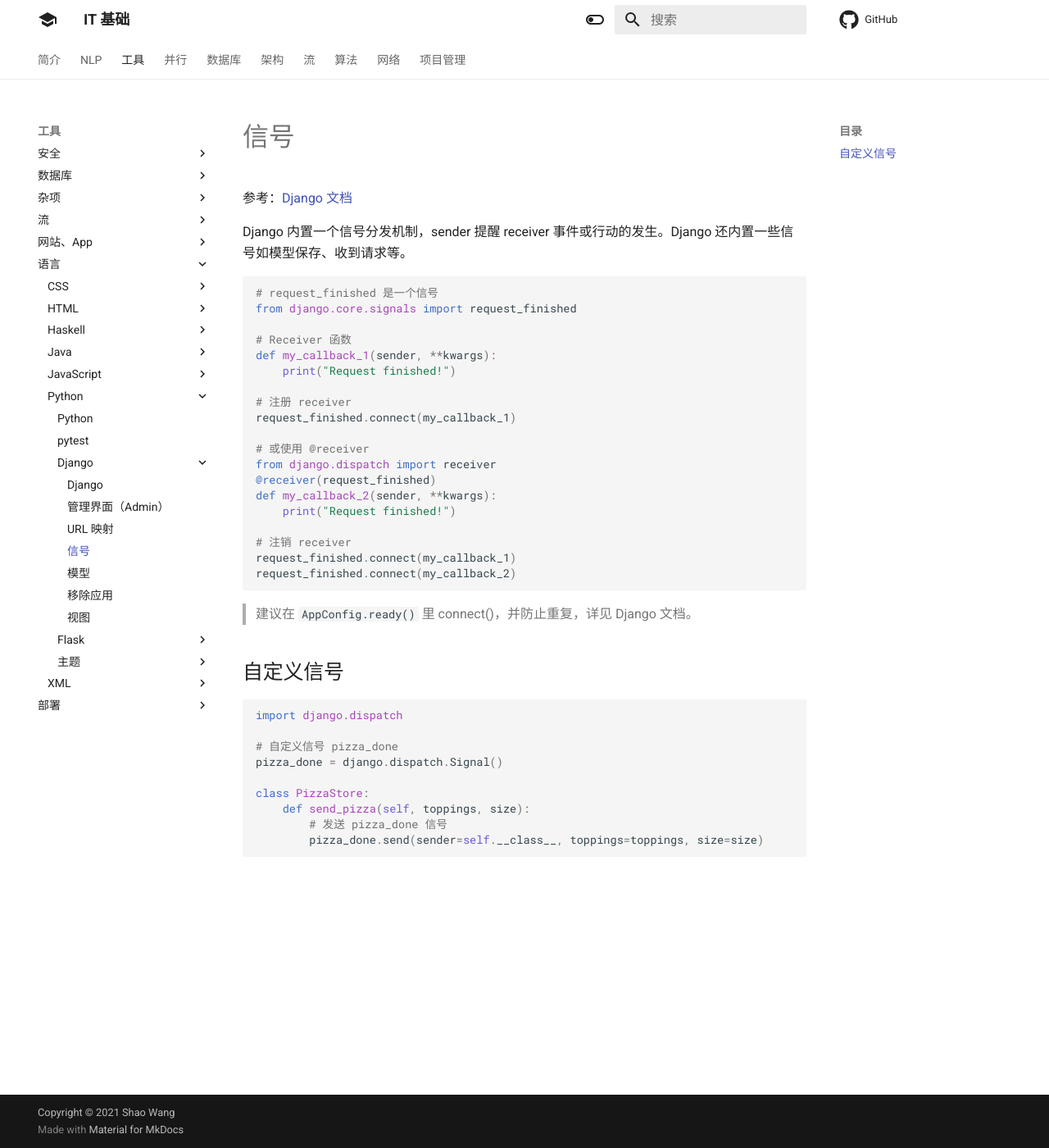
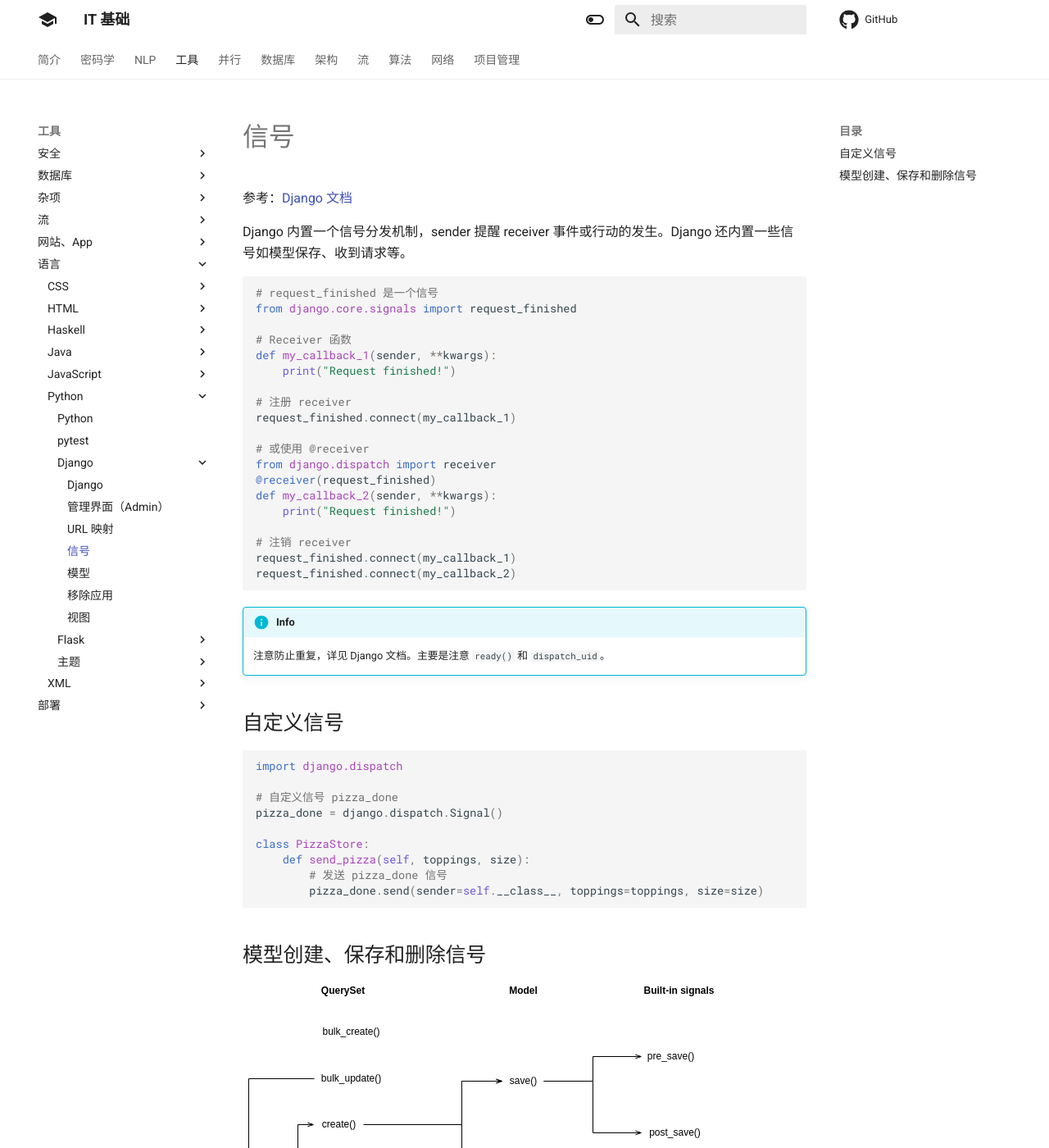
Before and after one commit to shao-wang-me/it-basics, an MkDocs documentation site: the page built from docs/工具/语言/Python/Django/信号.md, in a window 1280 px wide and 1400 px high. Shown: the whole window at 82% size. Built offline with MkDocs 1.6.1 and Material for MkDocs 9.7.7, drawn with Linux system fonts in a browser that asks for light colours; comment, search, counter and statistics services are not loaded.

Commit message:
密码学、Django信号

````diff
--- a/docs/工具/语言/Python/Django/信号.md
+++ b/docs/工具/语言/Python/Django/信号.md
@@ -26,7 +26,8 @@
 request_finished.connect(my_callback_2)
 ```
 
-> 建议在 `AppConfig.ready()` 里 connect()，并防止重复，详见 Django 文档。
+!!! info
+    注意防止重复，详见 Django 文档。主要是注意 `ready()` 和 `dispatch_uid`。
 
 ## 自定义信号
 
@@ -41,3 +42,7 @@
         # 发送 pizza_done 信号
         pizza_done.send(sender=self.__class__, toppings=toppings, size=size)
 ```
+
+## 模型创建、保存和删除信号
+
+![Django built-in signals](Django built-in signals.drawio.svg)
````
Also changed, not shown: docs/密码学.md (added, +7 -0 lines), docs/工具/语言/Python/Django/Django built-in signals.drawio.svg (added), 1 other file.
